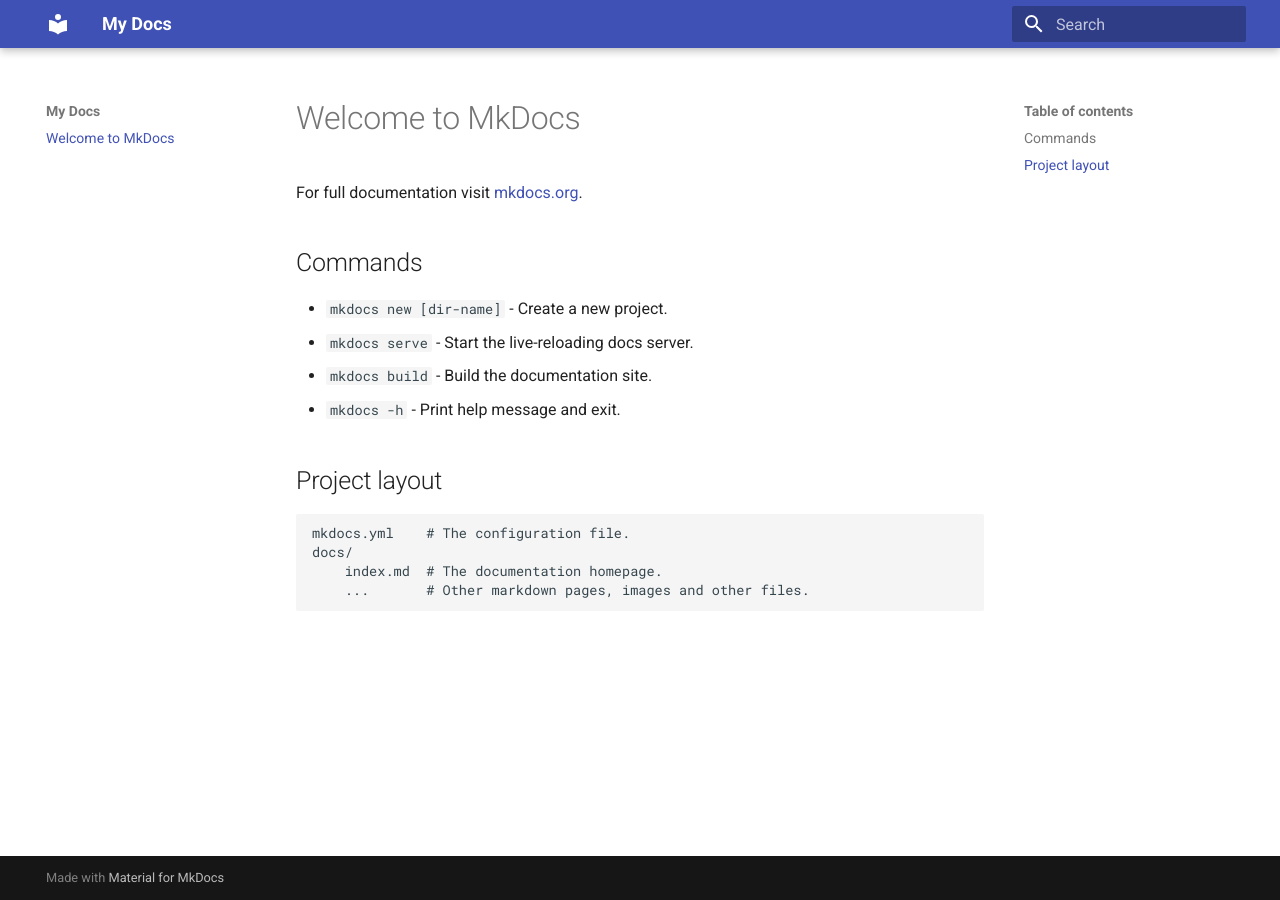
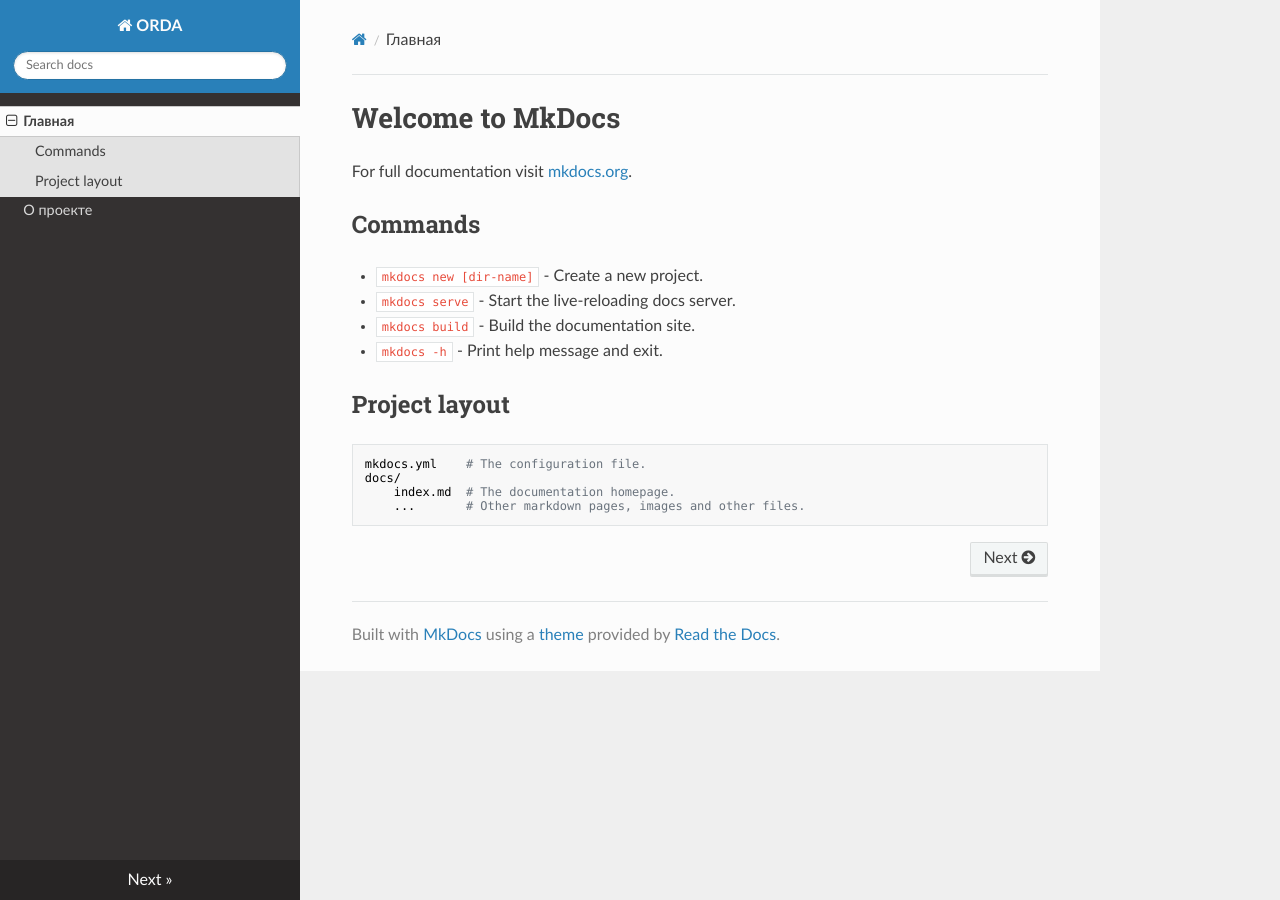
Before and after one commit to CyberOrda/cyberorda.github.io, an MkDocs documentation site: the page built from docs/index.md, in a window 1280 px wide. Built offline with MkDocs 1.6.1, drawn with Linux system fonts in a browser that asks for light colours; nearby versions of some CDN libraries; a script that is not in the unit is left out.

Commit message:
New page

```diff
--- a/mkdocs.yml
+++ b/mkdocs.yml
@@ -1,4 +1,16 @@
 # yaml-language-server: $schema=https://squidfunk.github.io/mkdocs-material/schema.json
-site_name: My Docs
+site_name: ORDA
 theme:
-  name: material
+  name: readthedocs
+  highlightjs: true
+  hljs_languages:
+    - yaml
+    - rust
+    - python
+    - go
+    - js
+    - c++
+    - C#
+nav:
+   - Главная: index.md
+   - О проекте: about.md
```
Also changed, not shown: docs/about.md (added, +1 -0 lines).
